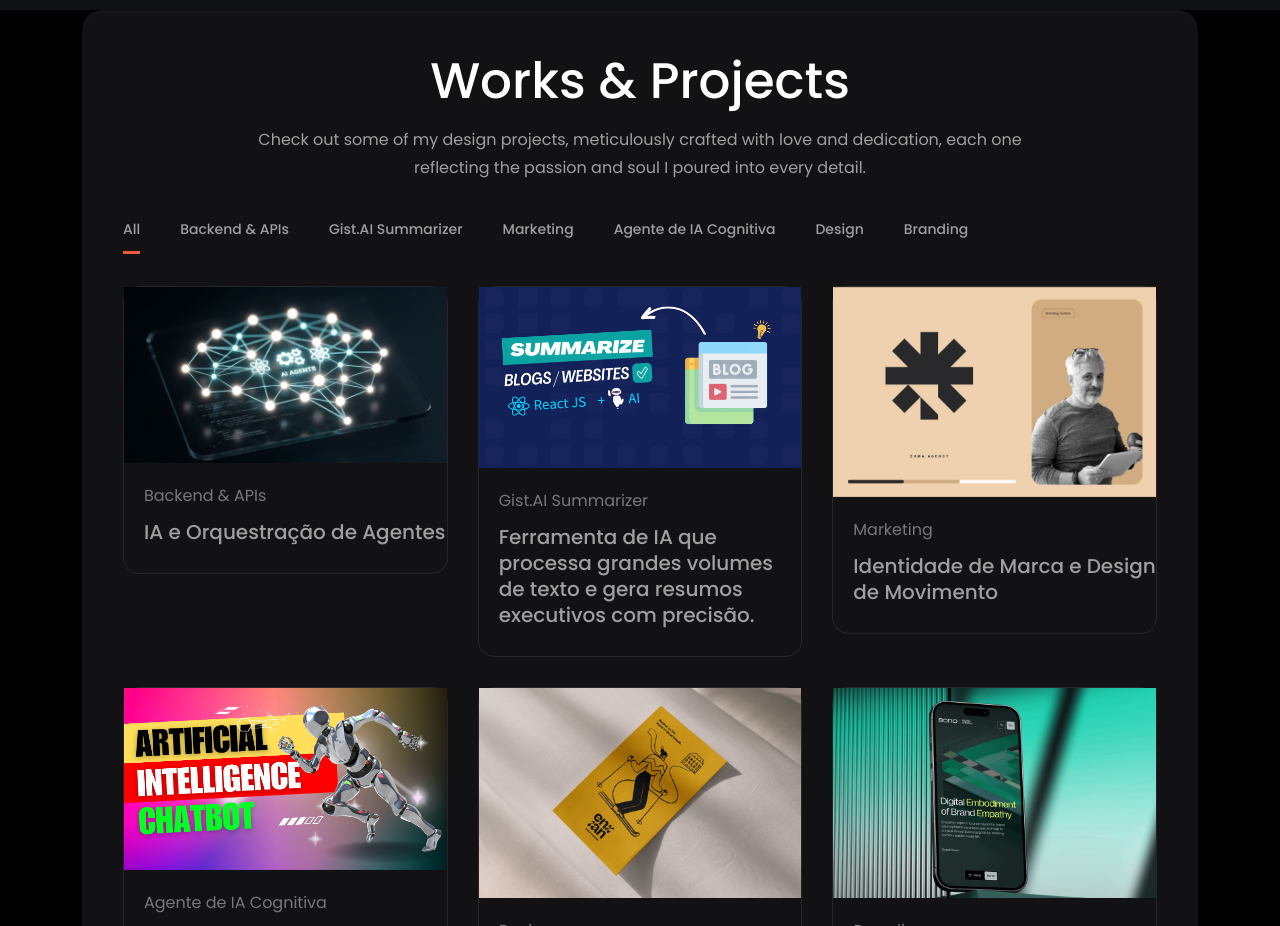
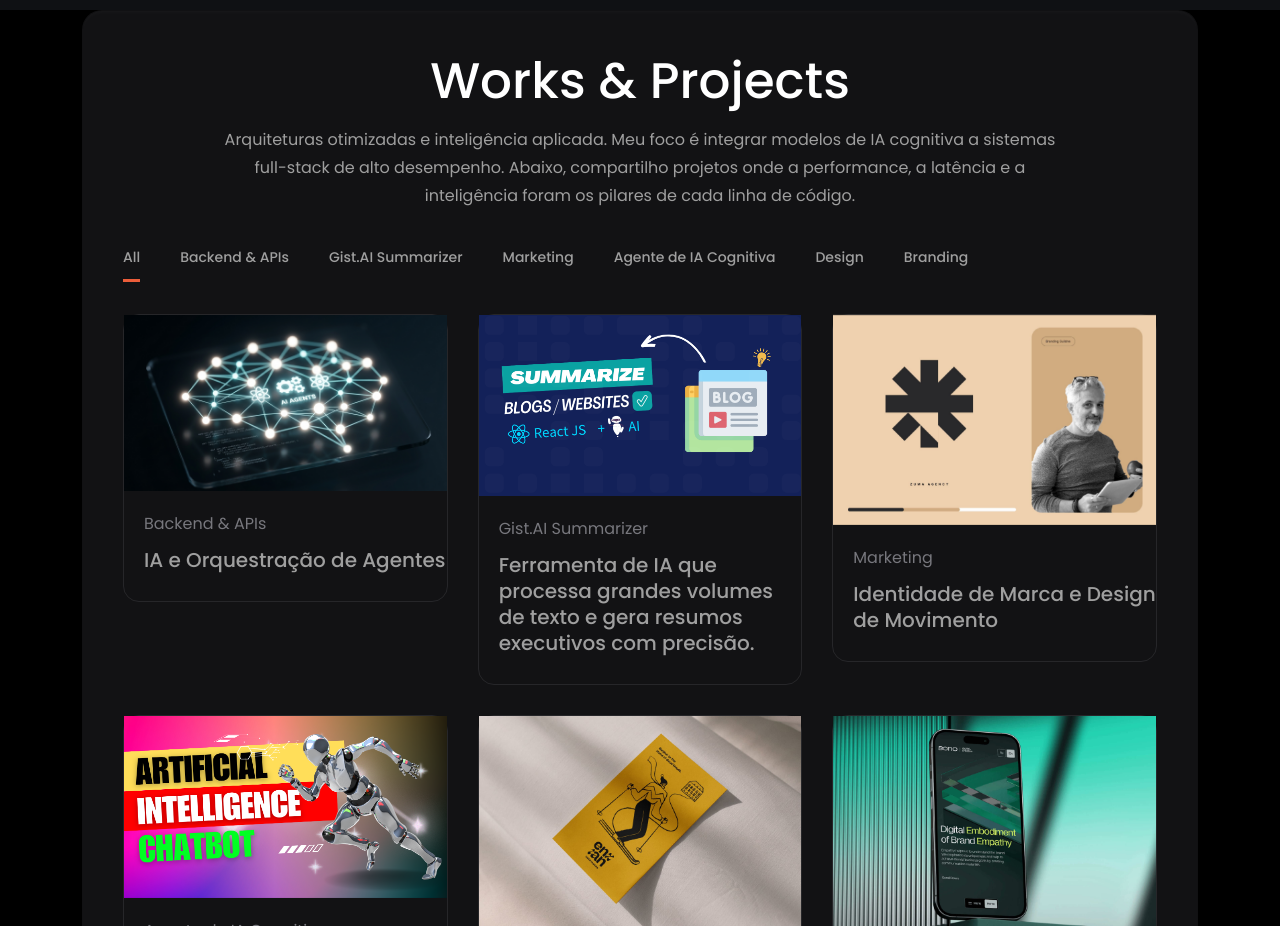
Before and after one commit to vn-24k/myportfoliovnsilva, a Nuxt app: page / in a window 1280 px wide. Shown: the part 2500-3426 px from the top of the page. Built offline with nearby package versions, Linux system fonts and the light colour scheme.

Commit message:
Update PortfolioArea.vue

```diff
--- a/components/home/PortfolioArea.vue
+++ b/components/home/PortfolioArea.vue
@@ -102,9 +102,7 @@ function handleImagePopup(index) {
             <div class="section-title text-center wow fadeInUp delay-0-2s">
               <h2>Works & Projects</h2>
               <p>
-                Check out some of my design projects, meticulously crafted with
-                love and dedication, each one reflecting the passion and soul I
-                poured into every detail.
+                Arquiteturas otimizadas e inteligência aplicada. Meu foco é integrar modelos de IA cognitiva a sistemas full-stack de alto desempenho. Abaixo, compartilho projetos onde a performance, a latência e a inteligência foram os pilares de cada linha de código.
               </p>
             </div>
           </div>
```
